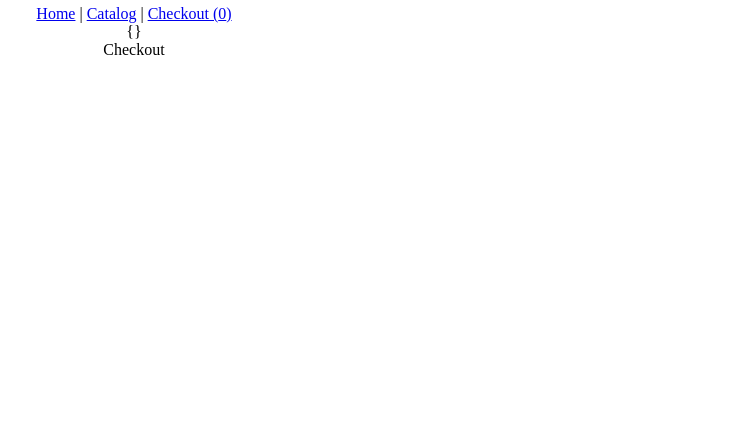
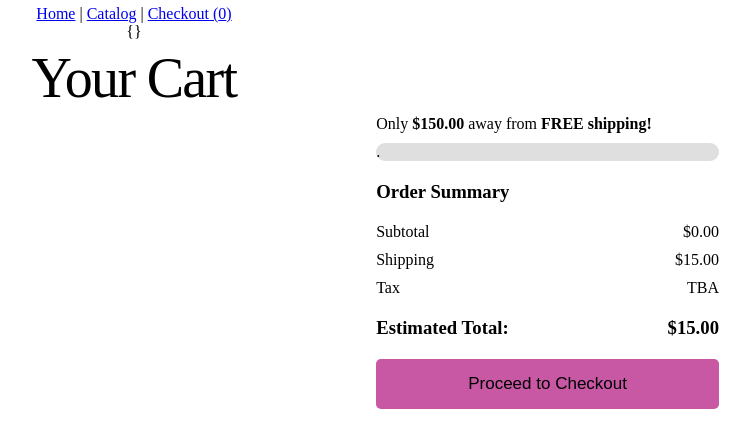
Before and after one commit to athomas97/ecommerce_website, a React (Vite) app in the folder ecommerce_website/: page /checkout in a window 1280 px wide. Shown: the top 448 px of the page, without its empty margins (506-1256 px from the left). Built offline with nearby package versions, Linux system fonts and the light colour scheme.

Commit message:
created initial checkout page

```diff
--- a/ecommerce_website/src/App.css
+++ b/ecommerce_website/src/App.css
@@ -43,15 +43,18 @@ button {
   gap: 5px;
 }
 
+.sm-card {
+  flex-direction: column;
+  height: 285px;
+  max-width: 200px;
+  width: fit-content;
+  flex-wrap: wrap;
+}
+
 .product-card {
   display: inline-flex;
-  flex-direction: column;
-  flex-wrap: wrap;
-  max-width: 200px;
   align-items: flex-start;
   justify-content: space-between;
-  width: fit-content;
-  height: 285px;
   padding: 16px;
   text-align: left;
   border: 1px rgb(158, 158, 158) solid;
@@ -102,6 +105,7 @@ button {
   transform: scale(1.1);
 }
 
+.product-clickable-area:hover,
 .product-clickable-area:hover h3 {
   text-decoration: underline;
 }
@@ -345,7 +349,7 @@ input[type=number] {
   padding-left: 5px;
 }
 
-#add-to-cart-btn {
+#add-to-cart-btn, #proceed-to-cart-btn {
   padding: 15px;
   border-radius: 5px;
 }
@@ -353,3 +357,57 @@ input[type=number] {
 .description_txt {
   text-align: left;
 }
+
+/* Checkout */
+.checkout-container {
+  display: flex;
+  gap: 25px;
+}
+
+.checkout-grid {
+  display: flex;
+  flex-direction: column;
+  width: 100%;
+  gap: 20px;
+}
+
+#checkout-right-container{
+  display: flex;
+  flex-direction: column;
+  gap: 15px;
+  width: 500px;
+}
+#order-summary {
+  display: flex;
+  flex-direction: column;
+  gap: 15px;
+  text-align: left;
+}
+
+#order-summary-costs-container {
+  display: flex;
+  flex-direction: column;
+  gap: 10px;
+}
+
+#free-shipping-msg {
+  display: flex;
+  flex-direction: column;
+  gap: 10px;
+  text-align: left;
+}
+
+#free-shipping-bar {
+  border-radius: 20px;
+  background-color: rgb(223, 223, 223);
+}
+
+#progress-bar {
+  border-radius: 20px;
+  background-color: green;
+}
+
+.cost-container {
+  display: flex;
+  justify-content: space-between;
+}
--- a/ecommerce_website/src/App.jsx
+++ b/ecommerce_website/src/App.jsx
@@ -46,7 +46,15 @@ function App() {
             />
           }
         />
-        <Route path="/checkout" element={<Checkout />} />
+        <Route
+          path="/checkout"
+          element={
+            <Checkout
+              parent_cart={cart}
+              onCartChange={handleCartChange}
+            />
+          }
+        />
       </Routes>
     </BrowserRouter>
   );
--- /dev/null
+++ b/ecommerce_website/src/components/CartItem.jsx
@@ -0,0 +1,83 @@
+import { Link } from 'react-router-dom';
+
+import QuantityInput from '/src/components/QuantityInput'
+
+function CartItem({
+    product_id,
+    name,
+    img_path,
+    cost,
+    quantity,
+    onCartChange
+}) {
+    // Callback Functions
+    const handleRemoveFromCart = (key) => {
+        onCartChange(prevCart => {
+        if (!prevCart[key]) {
+            return prevCart;
+        }
+        const { [key]: omitted, ...rest } = prevCart;
+        return rest;
+        });
+    };
+    const handleQuantityChange = (newQuantity) => {
+    onCartChange((prevCart) => ({
+        ...prevCart,
+        [name]: {
+        ...prevCart[name],
+        quantity: newQuantity,
+        },
+    }));
+    };
+
+  return (
+    <div
+        className="product-card"
+        style={{ display: 'flex', gap: '20px' }}
+    >
+        <div className="product-img-container">
+            <img
+                className="product-img"
+                src={img_path}
+                alt={name}
+            />
+        </div>
+        <div
+            style={{ justifyContent: 'space-between', height: '100%', width: '100%' }}
+            className="flex-col"
+        >
+            <div style={{ display: 'flex', width: '100%' }}>
+                <div style={{  width: '100%' }}>
+                    <Link
+                        to={`/product/${product_id}`}
+                        className="product-clickable-area"
+                        style={{ textDecoration: 'none' }}
+                    >
+                        <h2>{name}</h2>
+                    </Link>
+                    <p>Catagory</p>
+                </div>
+                <h2>${(cost*quantity).toFixed(2)}</h2>
+            </div>
+            <div
+                style={{ display: 'flex', gap: '20px', alignItems: 'center', width: '100%' }}
+            >
+                <QuantityInput
+                    label_text="Quantity"
+                    default_quantity={quantity}
+                    update_cart={true}
+                    onChangeValue={handleQuantityChange}
+                />
+                <p
+                    className="product-clickable-area"
+                    onClick={() => handleRemoveFromCart(name)}
+                >
+                    Remove
+                </p>
+            </div>
+        </div>
+    </div>
+  );
+}
+
+export default CartItem;
--- a/ecommerce_website/src/components/ProductCard.jsx
+++ b/ecommerce_website/src/components/ProductCard.jsx
@@ -15,16 +15,17 @@ function ProductCard({
     availability === "Out of Stock" || availability === "Preorder";
   const [cartIcon, setCartIcon] = useState(ICONS.CART);
 
-  const handleAddToCart = (key, cost) => {
+  const handleAddToCart = (key, product_id, cost, img_path) => {
     onCartChange(prevCart => ({
       ...prevCart,
       [key]: {
-        quantity: prevCart[key] ? prevCart[key].quantity + 1 : 1,
+        'product_id': product_id,
+        'quantity': prevCart[key] ? prevCart[key].quantity + 1 : 1,
         'cost': cost,
+        'img_path': img_path,
       }
     }));
   };
-
   const handleRemoveFromCart = (key) => {
     onCartChange(prevCart => {
       if (!prevCart[key]) {
@@ -39,14 +40,14 @@ function ProductCard({
         ...prevCart,
         [key]: {
           ...prevCart[key],
-          quantity: newQuantity
+          'quantity': newQuantity
         }
       };
     });
   };
 
   return (
-    <div className="product-card">
+    <div className="product-card sm-card">
       <Link to={`/product/${product_id}`} className="product-clickable-area">
         <div className="product-clickable-area">
           <div className="product-img-container">
@@ -69,7 +70,7 @@ function ProductCard({
           alt="Add to Cart"
           onMouseEnter={() => setCartIcon(ICONS.ADD_TO_CART)}
           onMouseLeave={() => setCartIcon(ICONS.CART)}
-          onClick={() => handleAddToCart(name, cost)}
+          onClick={() => handleAddToCart(name, product_id, cost, img_path)}
         />
         <img
           className="remove-btn"
--- a/ecommerce_website/src/components/QuantityInput.jsx
+++ b/ecommerce_website/src/components/QuantityInput.jsx
@@ -2,9 +2,10 @@ import { useState } from 'react';
 
 function QuantityInput({
     label_text,
-    onChangeValue
+    default_quantity=1,
+    onChangeValue,
 }) {
-    const [quantity, setQuantity] = useState(1);
+    const [quantity, setQuantity] = useState(default_quantity);
 
     // Callback function
     const increaseQuantity = () => {
--- a/ecommerce_website/src/pages/Checkout.jsx
+++ b/ecommerce_website/src/pages/Checkout.jsx
@@ -1,9 +1,84 @@
-import React from 'react'
+import { useState } from 'react';
+import { calculatePercentLeftForFreeShipping } from '/src/utils/Common.utils'
 
-function Checkout() {
+import CartItem from '../components/CartItem'
+
+function Checkout({parent_cart, onCartChange}) {
+    // Load items from cart
+    const [cart, updateCart] = useState(parent_cart);
+    let subtotal = Object.values(cart).reduce((total, product) => total + (product.cost * product.quantity), 0);
+    const amnt_to_qualify_for_free_shipping =  150.00;
+    let amount_away_from_free_shipping = Math.max(0, amnt_to_qualify_for_free_shipping - subtotal);
+    let percent_away_from_free_shipping = calculatePercentLeftForFreeShipping (
+        amnt_to_qualify_for_free_shipping,
+        subtotal
+    );
+    const shipping = percent_away_from_free_shipping >= 100 ? 0 : 15.00;
+    let estimated_total = parseFloat(subtotal) + parseFloat(shipping);
+
+    // Callback Functions
+    const handleCartChange = (data) => {
+        updateCart(data);
+        onCartChange(data);
+    };
+
+    // Render page
     return (
-        <div>
-            Checkout
+        <div className="page">
+            <h1>Your Cart</h1>
+            <div className="checkout-container">
+                <div className="checkout-grid">
+                    {Object.entries(cart).map(([productName, product]) => (
+                        <CartItem
+                            product_id={product.product_id}
+                            name={productName}
+                            img_path={product.img_path}
+                            cost={product.cost}
+                            quantity={product.quantity}
+                            onCartChange={handleCartChange}
+                        />
+                    ))}
+                </div>
+                <div id="checkout-right-container">
+                    <div id="free-shipping-msg">
+                        {percent_away_from_free_shipping < 100 ? (
+                            <p>Only <b>${amount_away_from_free_shipping.toFixed(2)}</b> away from <b>FREE shipping!</b></p>
+                        ) : (
+                            <p>You qualify for free shipping!</p>
+                        )}
+                        <div id="free-shipping-bar">
+                            <p
+                                id="progress-bar"
+                                style={{  width: `${percent_away_from_free_shipping}%` }}
+                            >.</p>
+                        </div>
+                    </div>
+                    <div id="order-summary">
+                        <h3>Order Summary</h3>
+                        <div id="order-summary-costs-container">
+                            <div class="cost-container">
+                                <p>Subtotal</p>
+                                <p>${subtotal.toFixed(2)}</p>
+                            </div>
+                            <div class="cost-container">
+                                <p>Shipping</p>
+                                <p>${shipping.toFixed(2)}</p>
+                            </div>
+                            <div class="cost-container">
+                                <p>Tax</p>
+                                <p>TBA</p>
+                            </div>
+                        </div>
+                        <div class="cost-container">
+                            <h3><strong>Estimated Total:</strong></h3>
+                            <h3><strong>${estimated_total.toFixed(2)}</strong></h3>
+                        </div>
+                        <button id="proceed-to-cart-btn">
+                            Proceed to Checkout
+                        </button>
+                    </div>
+                </div>
+            </div>
         </div>
     )
 }
--- a/ecommerce_website/src/pages/Product.jsx
+++ b/ecommerce_website/src/pages/Product.jsx
@@ -27,12 +27,14 @@ function Product({parent_cart, onCartChange}) {
         setQuantity(data);
     };
 
-    const handleAddToCart = (key, cost) => {
+    const handleAddToCart = (key, product_id, cost, img_path) => {
         onCartChange(prevCart => ({
         ...prevCart,
         [key]: {
-            quantity: prevCart[key] ? prevCart[key].quantity + quantity : quantity,
+            'product_id': product_id,
+            'quantity': prevCart[key] ? prevCart[key].quantity + quantity : quantity,
             'cost': cost,
+            'img_path': img_path,
         }
         }));
     };
@@ -60,7 +62,7 @@ function Product({parent_cart, onCartChange}) {
                     />
                     <button
                         id="add-to-cart-btn"
-                        onClick={() => handleAddToCart(name, cost)}
+                        onClick={() => handleAddToCart(name, product_id, cost, img_path)}
                     >
                         Add to Cart
                     </button>
--- a/ecommerce_website/src/utils/Common.utils.js
+++ b/ecommerce_website/src/utils/Common.utils.js
@@ -20,3 +20,13 @@ export function formatIdToName(id) {
 export function calculateCartQuantity(cart) {
   return Object.values(cart).reduce((total, item) => total + item.quantity, 0);
 }
+
+export function calculatePercentLeftForFreeShipping(
+  amnt_to_qualify_free_shipping,
+  subtotal
+) {
+  return Math.min(
+    100,
+    (subtotal / amnt_to_qualify_free_shipping) * 100
+  );
+}
```
